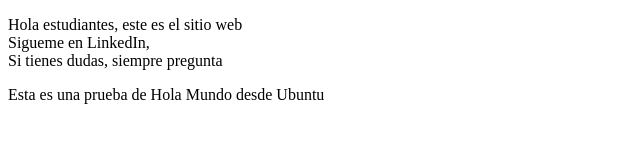
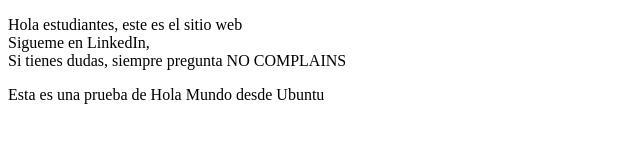
Before and after one commit to laureanol/proyectoDemoCursoPrework, a plain HTML site: page index.html in a window 1280 px wide. Shown: the whole page, without its empty margins (0-640 px from the left). Drawn offline with Linux system fonts and the light colour scheme.

Commit message:
cambios agregamos casi nada en descripcion

```diff
--- a/index.html
+++ b/index.html
@@ -10,7 +10,7 @@
     <p>
         Hola estudiantes, este es el sitio web <br>
         Sigueme en LinkedIn,<br>
-        Si tienes dudas, siempre pregunta
+        Si tienes dudas, siempre pregunta NO COMPLAINS
     </p>
     <article>Esta es una prueba de Hola Mundo desde Ubuntu</article>
 </body>
```
